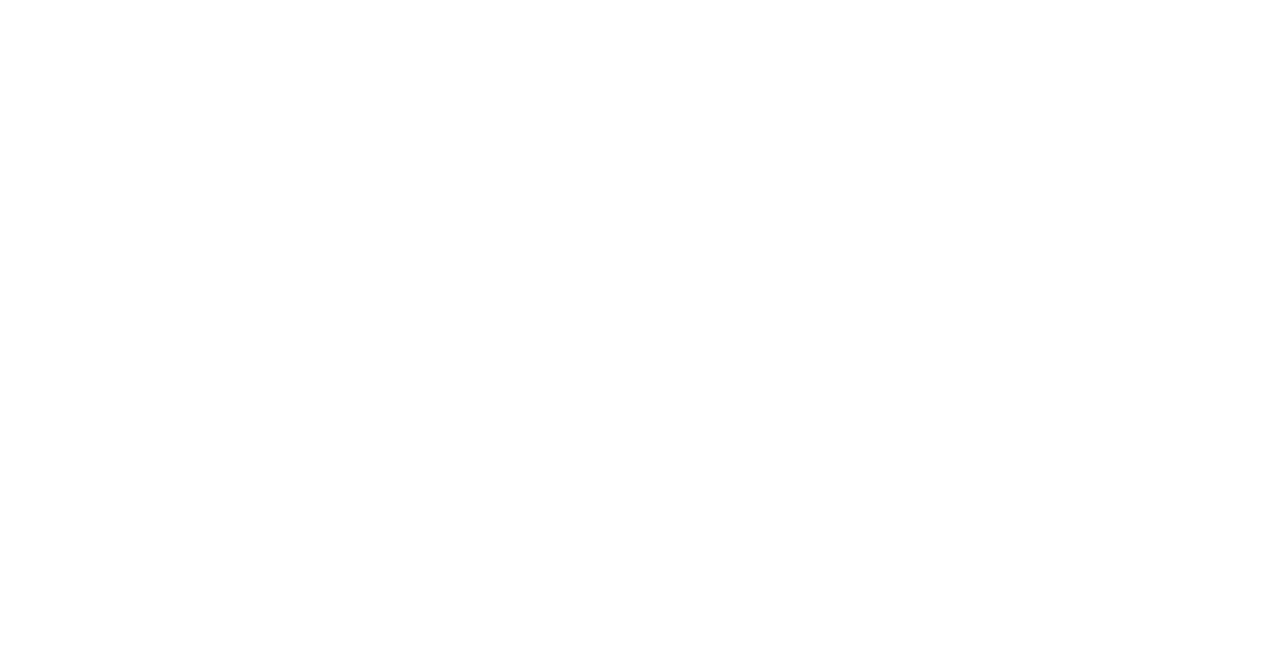
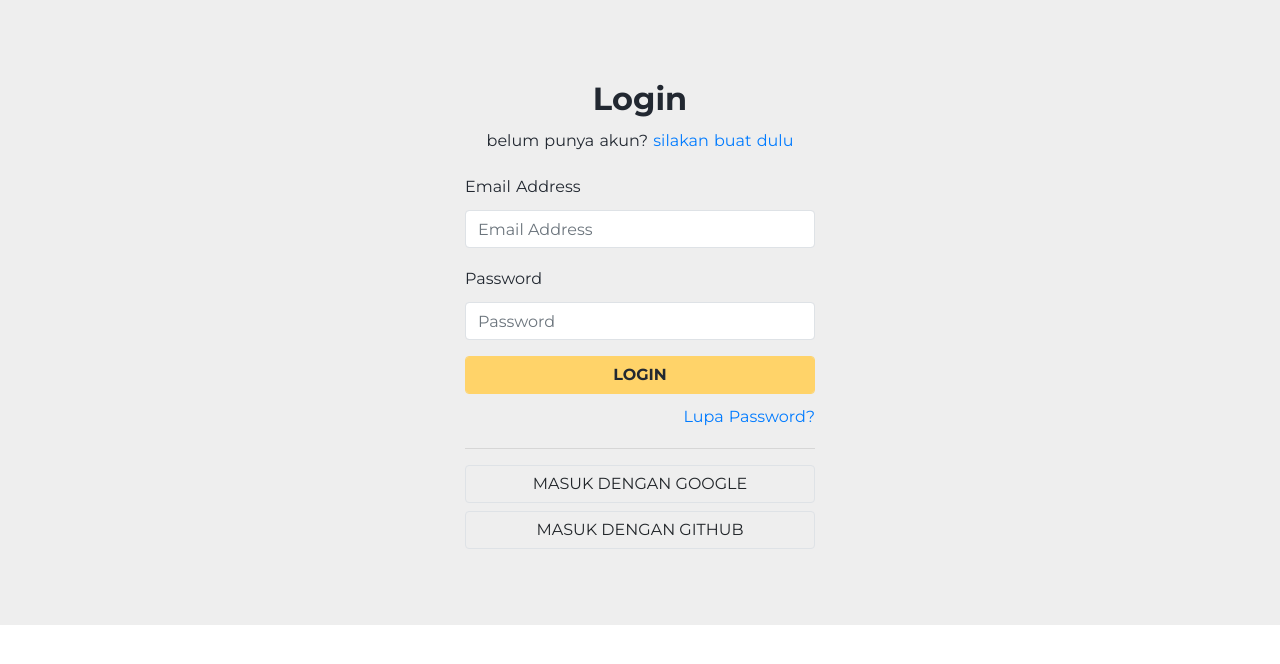
Before and after one commit to SekolahDigital/course, a Nuxt app: page /login in a window 1280 px wide. Before the commit this address had no page. Shown: the top 664 px of the page. Built offline with nearby package versions, Linux system fonts and the light colour scheme.

Commit message:
app - add login layout

```diff
--- a/assets/style.css
+++ b/assets/style.css
@@ -22,7 +22,7 @@
   width: 49%;
 }
 .btn-dark {
-  background-color: #ffd369;
+  background-color: #ffd369!important;
   border-color: #ffd369;
   color: #222831;
 }
--- a/components/DaftarKelasKami.vue
+++ b/components/DaftarKelasKami.vue
@@ -1,6 +1,6 @@
 <template>
   <div class="daftar-kelas mb-4" style="position:relative;">
-     <img style="object-fit: cover;" class="rounded" src="https://c4.wallpaperflare.com/wallpaper/966/672/905/javascript-minimalism-wallpaper-preview.jpg" height="262" width="241" alt="">
+    <img style="object-fit: cover;" class="rounded" src="https://c4.wallpaperflare.com/wallpaper/966/672/905/javascript-minimalism-wallpaper-preview.jpg" height="262" width="241" alt="">
     <div class="position-absolute" style="bottom:16px;left:16px; width:225px;">
       <p class="font-weight-bold mb-0" style="line-height:18px;font-size:18px ">Fullstack Javascript Developer
       </p>
--- a/components/Navbar.vue
+++ b/components/Navbar.vue
@@ -1,5 +1,5 @@
 <template>
-   <nav class="navbar navbar-expand-lg navbar-dark">
+   <nav class="navbar navbar-expand-lg navbar-dark" style="z-index:99 !important">
       <router-link class="navbar-brand" to="/">
         <h4 class="font-weight-bold" style="line-height:20px">Sekolah<br>Digital</h4>
       </router-link>
@@ -19,18 +19,18 @@
           <li class="nav-item">
             <router-link class="nav-link" active-class="active" to="/kelas">KELAS</router-link>
           </li>
-          <li class="nav-item">
+          <!-- <li class="nav-item">
             <router-link class="nav-link" active-class="active" to="/mading">MADING</router-link>
-          </li>
+          </li> -->
           <li class="nav-item">
             <router-link class="nav-link" active-class="active" to="/roadmap">ROADMAP</router-link>
           </li>
-          <li class="nav-item">
+          <!-- <li class="nav-item">
             <router-link class="nav-link" active-class="active" to="/cart">CART</router-link>
-          </li>
-          <li class="nav-item">
+          </li> -->
+          <!-- <li class="nav-item">
             <router-link class="nav-link" active-class="active" to="/wishlist">WISHLIST</router-link>
-          </li>
+          </li> -->
 
           <li class="nav-item login-nav">
             <router-link
--- /dev/null
+++ b/components/RoadmapKelas.vue
@@ -0,0 +1,20 @@
+<template>
+  <div class="daftar-kelas mb-4" style="position:relative;">
+    <img style="object-fit: cover;" class="rounded" src="https://c4.wallpaperflare.com/wallpaper/966/672/905/javascript-minimalism-wallpaper-preview.jpg" height="262" width="486" alt="">
+    <div class="position-absolute" style="bottom:15px;left:30px; width:486px;">
+      <p class="font-weight-bold mb-0" style="line-height:18px;font-size:18px ">Frontend Developer
+      </p>
+      <span>7 Kelas</span>
+    </div>
+  </div>
+</template>
+
+<script>
+export default {
+name: "RoadmapKelas"
+}
+</script>
+
+<style>
+
+</style>
--- /dev/null
+++ b/pages/login.vue
@@ -0,0 +1,43 @@
+<template>
+  <main id="app">
+    <div class="container mb-5">
+      <div class="row justify-content-center" style="margin-top:80px;margin-bottom:68px">
+        <div class="col-lg-8 col-12 col-sm-12 col-md-10">
+          <div class="text-center">
+            <h2 class="font-weight-bold">Login</h2>
+            <p>belum punya akun? <router-link to="daftar">silakan buat dulu</router-link></p>
+          </div>
+          <div class="row justify-content-center">
+            <div class="col-lg-6">
+              <div class="mb-3">
+                <label for="email">Email Address</label>
+                <input type="text" class="form-control border" placeholder="Email Address" id="email">
+              </div>
+              <div class="mb-3">
+                <label for="password">Password</label>
+                <input type="password" class="form-control border" placeholder="Password" id="password">
+              </div>
+              <router-link to="dashboard" class="btn btn-dark form-control mb-2 font-weight-bold">LOGIN</router-link>
+              <div class="text-right"><router-link to="lupa">Lupa Password?</router-link></div>
+              <hr>
+              <button class="form-control mb-2 btn border">MASUK DENGAN GOOGLE</button>
+              <button class="form-control mb-2 btn border">MASUK DENGAN GITHUB</button>
+            </div>
+          </div>
+
+        </div>
+      </div>
+    </div>
+  </main>
+</template>
+
+<script>
+import "~/assets/style.css"
+export default {
+
+}
+</script>
+
+<style>
+
+</style>
--- /dev/null
+++ b/pages/roadmap.vue
@@ -0,0 +1,56 @@
+<template>
+<main id="app">
+  <section>
+  <div class="container">
+    <Navbar/>
+  </div>
+  </section>
+
+  <section style="margin-top:70px">
+    <div class="container">
+      <div class="row justify-content-center text-center">
+        <div class="col-12 col-lg-8 col-sm-12">
+          <h1 class="text-redhat">Perjalanan Jurnalmu</h1>
+          <p>Pilih jurnal belajarmu untuk menjenjang kakir</p>
+           <div class="row justify-content-center" style="margin-top:-20px">
+            <div class="col-lg-8 col-12">
+              <input
+                type="text"
+                class="form-control border border-dark py-4 mt-3 px-4"
+                placeholder="Cari kelas ex: Javascript"
+              />
+            </div>
+          </div>
+        </div>
+      </div>
+    </div>
+  </section>
+
+  <section style="margin-top:60px">
+    <div class="container">
+      <div class="row justify-content-center">
+        <div class="col-sm-12 col-md-8 col-lg-11 col-12">
+          <div class="d-flex flex-wrap justify-content-between">
+            <RoadmapKelas/>
+            <RoadmapKelas/>
+            <RoadmapKelas/>
+            <RoadmapKelas/>
+          </div>
+        </div>
+      </div>
+    </div>
+  </section>
+  <BenefitSection/>
+  <Footer/>
+</main>
+</template>
+
+<script>
+export default {
+
+}
+</script>
+
+<style>
+
+</style>
--- a/pages/test.vue
+++ /dev/null
@@ -1,15 +0,0 @@
-<template>
-  <div>
-
-  </div>
-</template>
-
-<script>
-export default {
-
-}
-</script>
-
-<style>
-
-</style>
```
